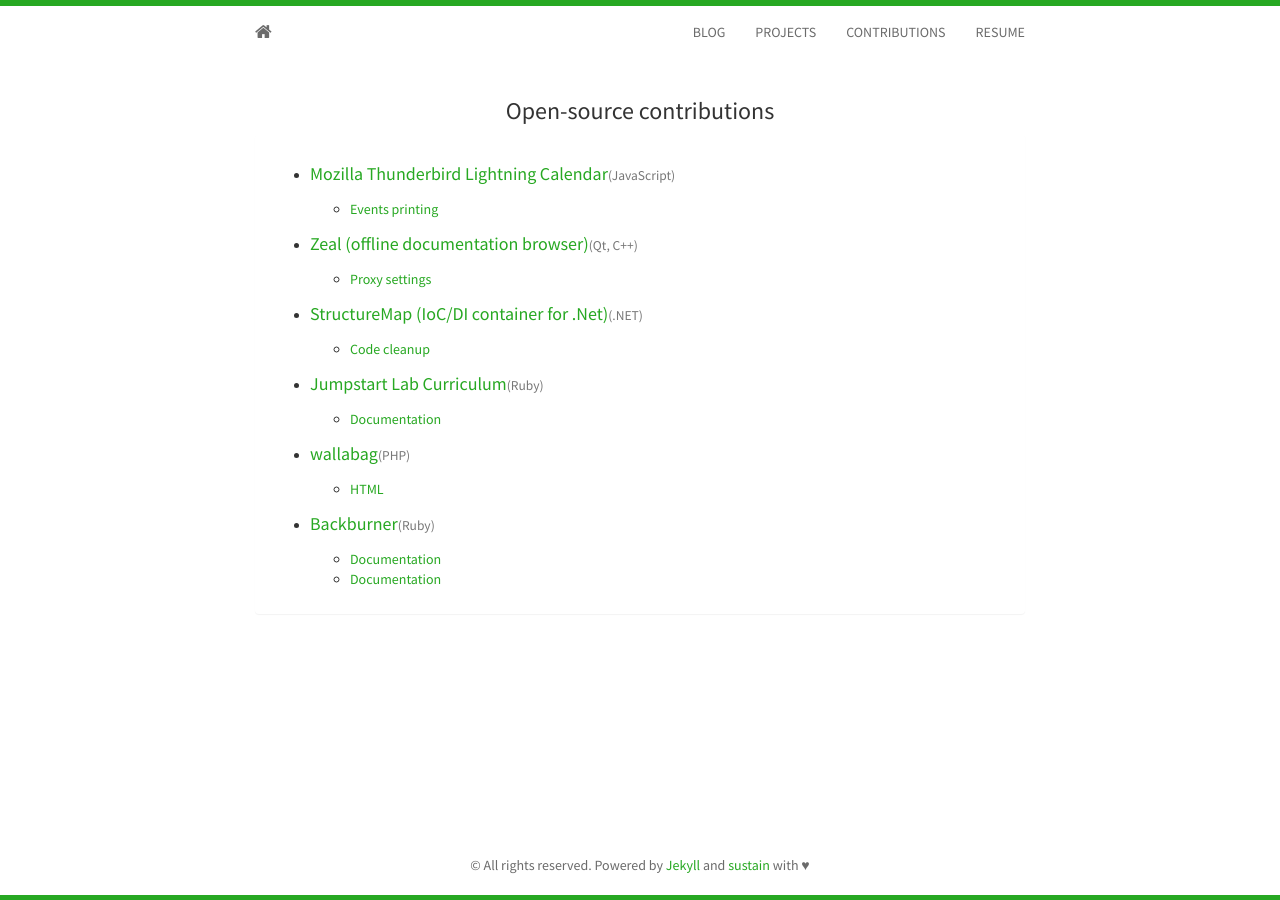
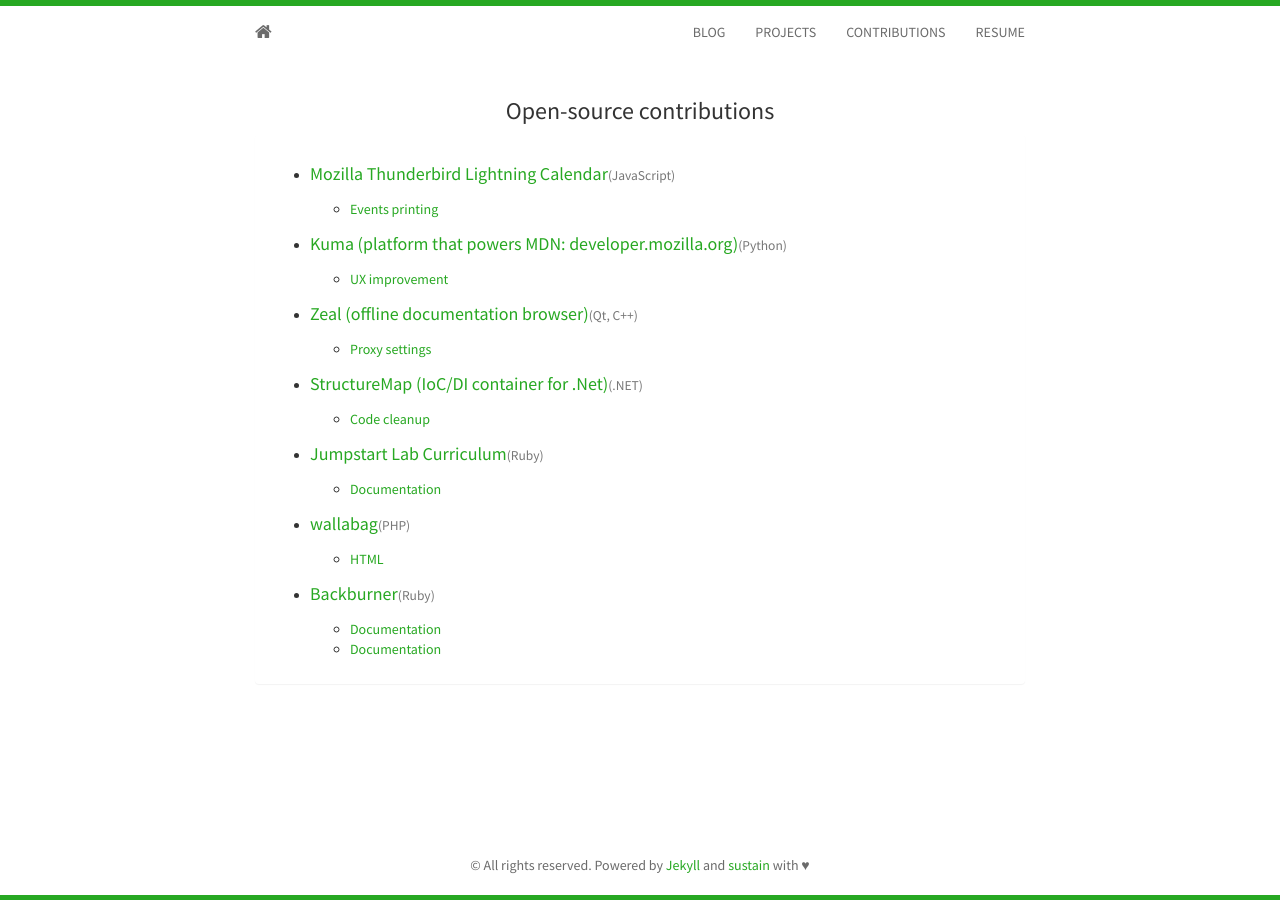
Before and after one commit to merwan/merwan.github.io, a Jekyll site: the page built from contributions.html, in a window 1280 px wide. Built offline with Jekyll 4.4.1, drawn with Linux system fonts in a browser that asks for light colours; nearby versions of some CDN libraries.

Commit message:
Add contribution to Kuma

```diff
--- a/contributions.html
+++ b/contributions.html
@@ -13,6 +13,12 @@
           </li>
           <ul>
             <li><a href="https://bugzilla.mozilla.org/show_bug.cgi?id=373562">Events printing</a></li>
+          </ul>
+          <li>
+            <h5><a href="https://github.com/mozilla/kuma">Kuma (platform that powers MDN: developer.mozilla.org)</a><small>(Python)</small></h5>
+          </li>
+          <ul>
+            <li><a href="https://github.com/mozilla/kuma/pull/3956">UX improvement</a></li>
           </ul>
           <li>
             <h5><a href="https://zealdocs.org/">Zeal (offline documentation browser)</a><small>(Qt, C++)</small></h5>
```
